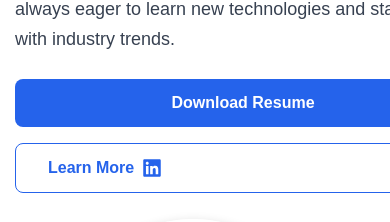
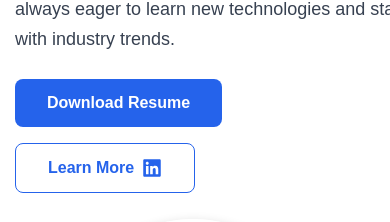
Before and after one commit to Ruvier14/portfolio-nextjs, a Next.js app: page / in a window 390 px wide. Shown: the part 983-1205 px from the top of the page. Built offline with nearby package versions, Linux system fonts and the light colour scheme; grey boxes are pictures that could not be loaded.

Commit message:
fixed download resume and learn more flex

```diff
--- a/src/app/page.tsx
+++ b/src/app/page.tsx
@@ -3,7 +3,8 @@
 import React, { useEffect, useRef, useState } from 'react';
 import './portfolio.css';
 import Link from "next/link";
-import { FaLinkedin, FaLinkedinIn } from 'react-icons/fa6';
+import { FaLinkedin } from 'react-icons/fa6';
+import Image from 'next/image';
 
 // Skills data - easy to edit!
 const skillsData = {
@@ -140,7 +141,7 @@ export default function Home() {
           <div className="about-grid">
             <div className="about-text">
               <p>
-                I'm a dedicated software engineer with over 2 years of experience in building
+                I&apos;m a dedicated software engineer with over 2 years of experience in building
                 scalable web applications and solving complex technical challenges. I specialize
                 in modern web technologies and love creating user-friendly applications that
                 make a real difference.
@@ -148,7 +149,7 @@ export default function Home() {
               <p>
                 With a strong foundation in both frontend and backend development, I bring
                 ideas to life through clean, maintainable code and intuitive user experiences.
-                I'm always eager to learn new technologies and stay current with industry trends.
+                I&apos;m always eager to learn new technologies and stay current with industry trends.
               </p>
               <div className="about-buttons">
                 <button
@@ -167,8 +168,8 @@ export default function Home() {
                 </button>
                 <button className="btn btn-tertiary">
                 <Link href="https://www.linkedin.com/in/rowe-terre-antoine-a-tampus-664963223"
-                  target="_blank"
-                  rel="noopener noreferrer"
+            target="_blank"
+            rel="noopener noreferrer"
                   className="flex items-center gap-2"
                 >
                    Learn More
@@ -181,7 +182,7 @@ export default function Home() {
             <div className="profile-photo">
               <div className="photo-placeholder">
                 <span className="placeholder-text">
-                  <img src="/profilepic.JPG" alt="Profile" className="profile-image" />
+                  <Image src="/profilepic.JPG" alt="Profile" width={320} height={400} className="profile-image" />
                 </span>
               </div>
             </div>
--- a/src/app/portfolio.css
+++ b/src/app/portfolio.css
@@ -161,6 +161,7 @@
   }
 }
 
+/* Buttons */
 .btn {
   padding: 12px 32px;
   border-radius: 8px;
@@ -169,7 +170,11 @@
   transition: all 0.3s ease;
   cursor: pointer;
   border: none;
-  display: inline-block;
+  display: inline-flex; /* prevent stretch and align content */
+  align-items: center;
+  gap: 8px;
+  white-space: nowrap; /* prevent wrapping causing stretch */
+  width: auto; /* avoid full-width in flex column */
 }
 
 .btn-primary {
@@ -246,6 +251,7 @@
 .about-buttons {
   display: flex;
   gap: 16px;
+  align-items: flex-start; /* prevent children stretching in column */
 }
 
 .btn-secondary {
@@ -479,6 +485,7 @@
 
   .about-buttons {
     flex-direction: column;
+    align-items: flex-start; /* keep natural width on mobile */
   }
 
   .experience-item {
```
Also changed, not shown: 1 other file (tests, documents, lock files or other folders).
